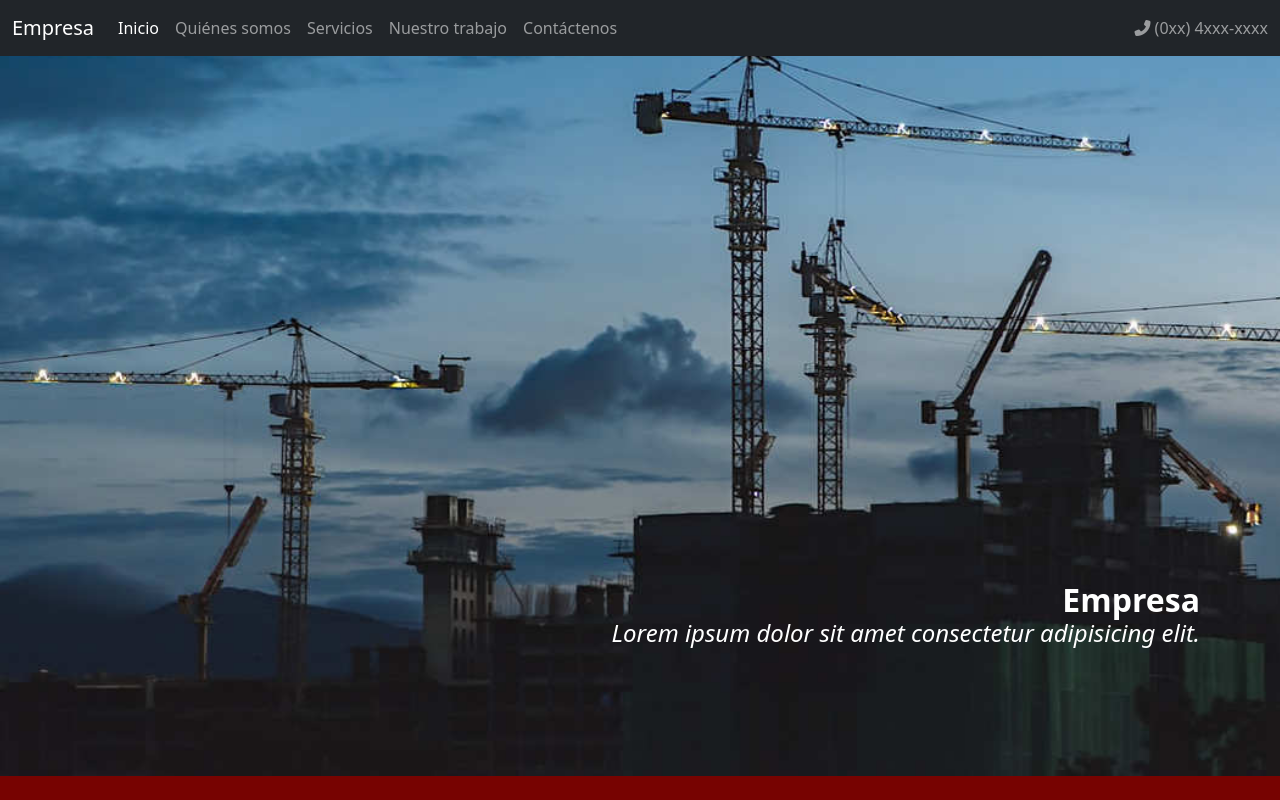
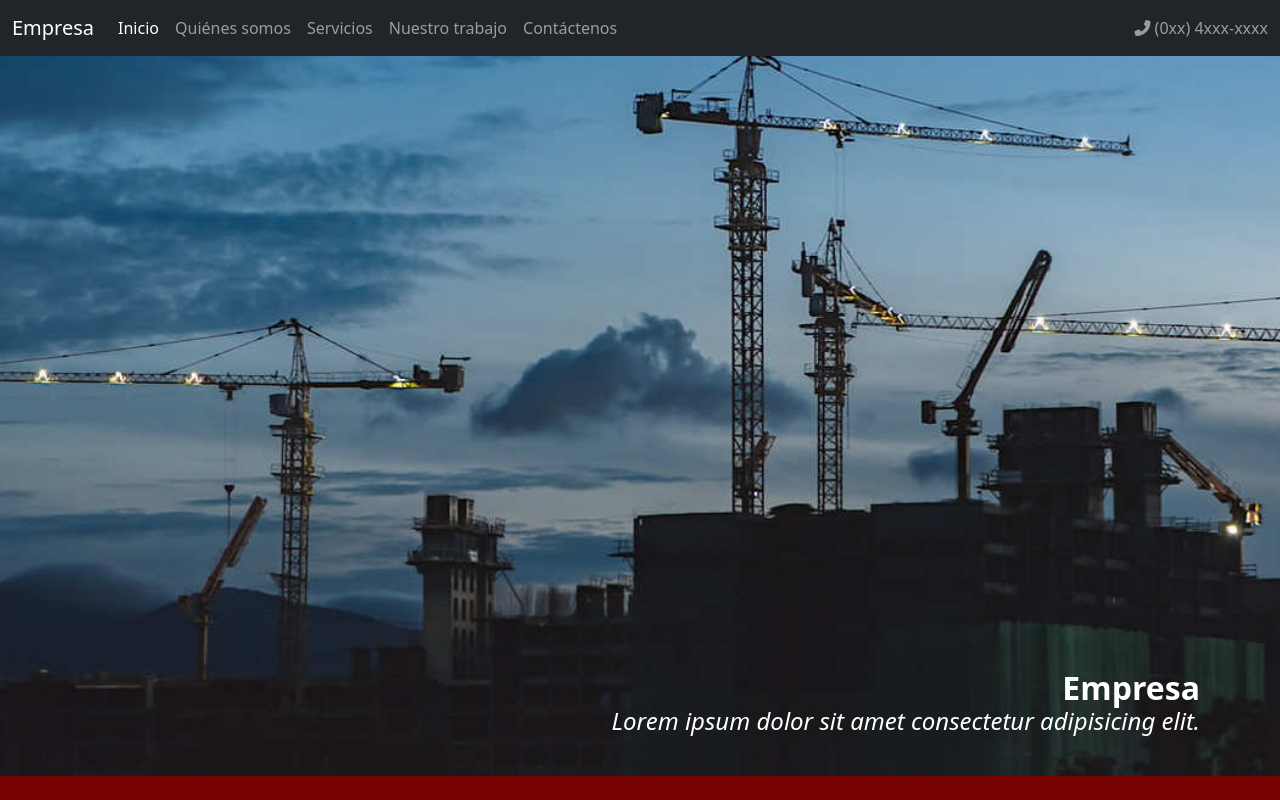
Before and after one commit to programming-Regina/maqueta-landing-page, a plain HTML site: page index.html in a window 1280 px wide. Shown: the top 800 px of the page. Drawn offline with nearby package versions, Linux system fonts and the light colour scheme.

Commit message:
Add files via upload

```diff
--- a/style/styles.css
+++ b/style/styles.css
@@ -218,6 +218,10 @@ section>p {
 }
 
 @media screen and (min-width: 600px) {
+  .cover-img {
+    padding-bottom: 2.5rem;
+  }
+
   .footer-block {
     display: flex;
     justify-content: space-around;
@@ -226,10 +230,6 @@ section>p {
   .footer-copy {
     width: 100vw;
     text-align: center;
-  }
-
-  .sign-box {
-    margin-bottom: 1.5rem;
   }
 }
 
```
